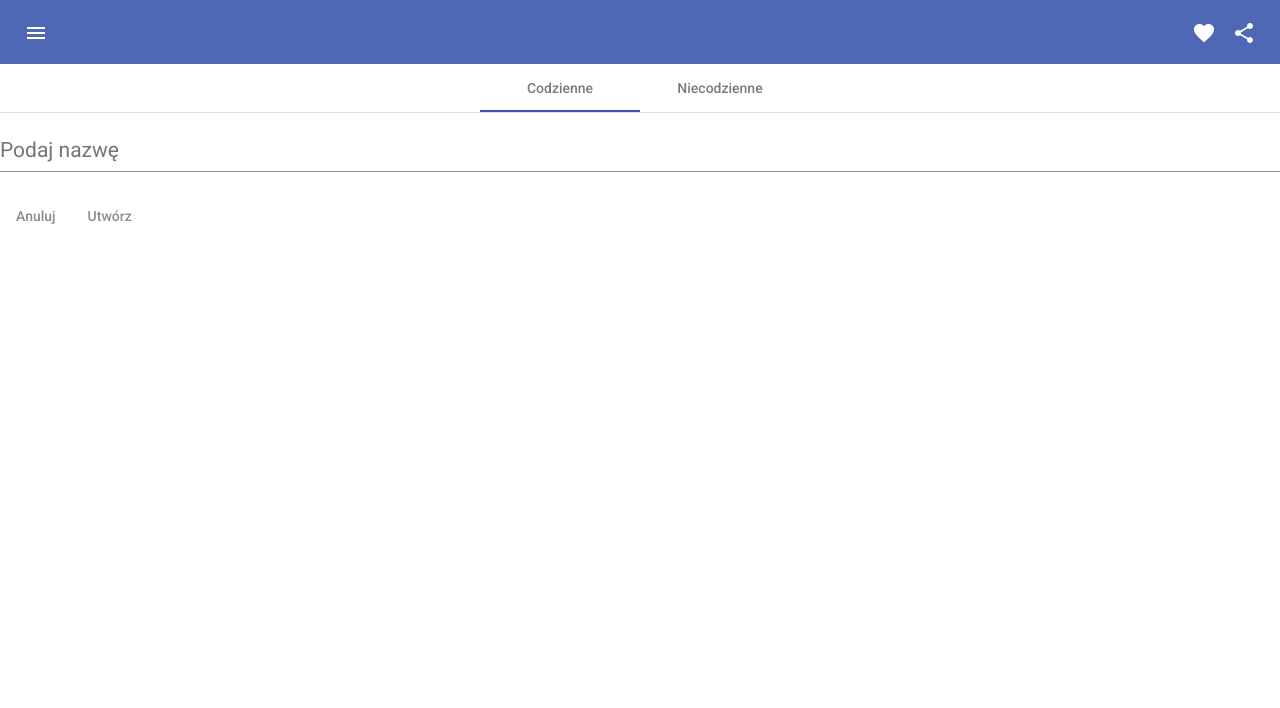
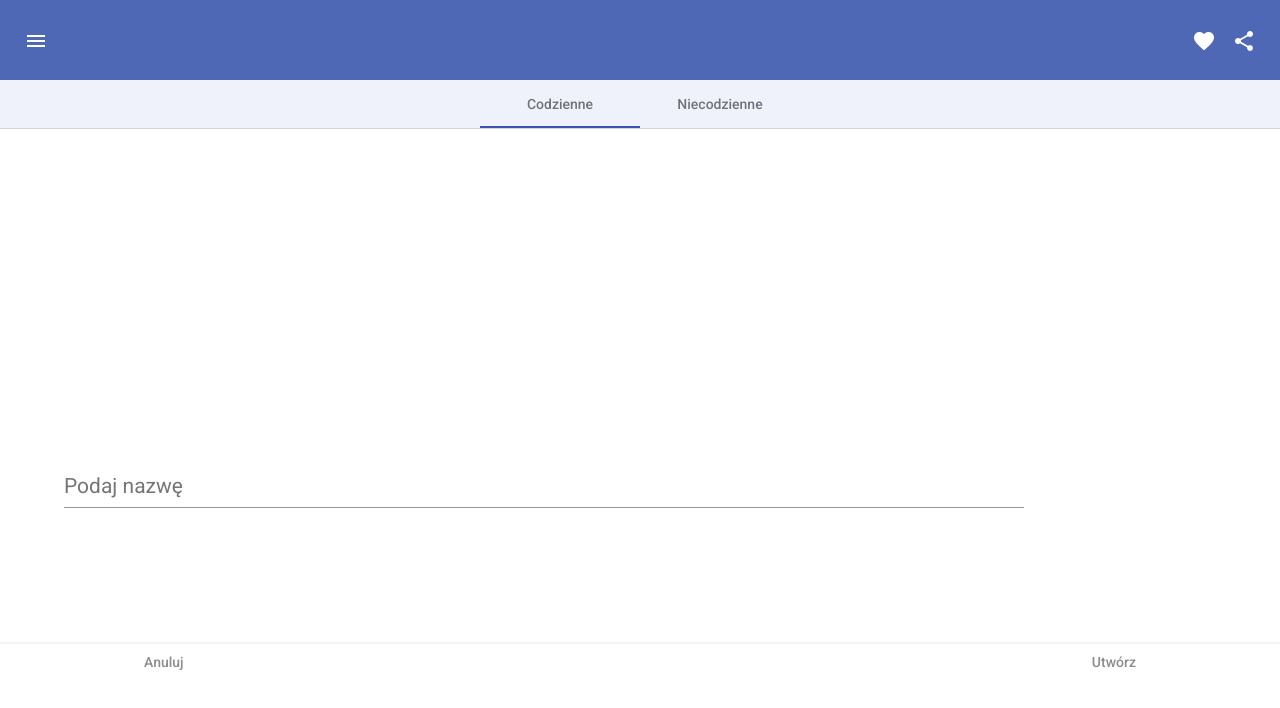
Before and after one commit to kfaldzinski/shoppinglists, an Angular app: page /new-shopping-list in a window 1280 px wide. Shown: the top 708 px of the page. Built offline with nearby package versions, Linux system fonts and the light colour scheme.

Commit message:
Add the the list and its edition

```diff
--- a/src/app/components/new-shopping-list/new-shopping-list.component.html
+++ b/src/app/components/new-shopping-list/new-shopping-list.component.html
@@ -14,11 +14,11 @@
   <mat-tab label="Codzienne"></mat-tab>
   <mat-tab label="Niecodzienne"></mat-tab>
 </mat-tab-group>
-<mat-form-field class="example-full-width">
+<mat-form-field>
   <mat-label>Podaj nazwę</mat-label>
   <input matInput>
 </mat-form-field>
 <div class="example-button-row">
-    <button mat-button a [routerLink]="'/shopping-lists'" class="example-button-container">Anuluj</button>
-    <button mat-button a [routerLink]="'/shopping-list-edit'" class="example-button-container">Utwórz</button>
+    <button mat-button a [routerLink]="'/shopping-lists'" class="example-button-container cancel-button">Anuluj</button>
+    <button mat-button a [routerLink]="'/shopping-list-edit'" class="example-button-container create-button">Utwórz</button>
 </div>
--- a/src/app/components/new-shopping-list/new-shopping-list.component.scss
+++ b/src/app/components/new-shopping-list/new-shopping-list.component.scss
@@ -1,5 +1,6 @@
 .mat-toolbar {
     background-color: #4e68b5;
+    height: 80px;
 }
 
 .example-spacer {
@@ -12,6 +13,36 @@
     width: 100%;
 }
 
-  .example-full-width {
+.mat-form-field {
+    width: 75%;
+    margin-left: 5%;
+    margin-top: 25%;
+}
+
+.example-full-width {
     width: 100%;
 }
+
+.cancel-button {
+    left: 10%;
+}
+
+.create-button {
+    position: absolute;
+    right: 10%;
+}
+
+.example-button-row {
+    width: 100%;
+    position: absolute;
+    bottom: 120px;
+    border-top: 2px solid #f2f2f2;
+}
+
+.mat-tab-header {
+    display: none;
+}
+
+.mat-tab-group {
+    background-color: #eff2fb;
+}
--- a/src/app/components/shopping-list-edit/shopping-list-edit.component.html
+++ b/src/app/components/shopping-list-edit/shopping-list-edit.component.html
@@ -11,24 +11,23 @@
     </button>
 </mat-toolbar>
 <div>
-    <div class="name_shopping_list">
-      <p>
-        {{ list }}
-      </p>
+  <div class="name_shopping_list">
+    <div>
+      {{list.name}}
     </div>
-    <div class="button_add_item">
-      <button mat-button a class="example-button-container">Dodaj nową pozycję</button>
-    </div>
+  </div>
+  <button class="button_add_item" mat-button a class="example-button-container-add">Dodaj nową pozycję</button>
 </div>
 <div>
-  <ul>
-    <li> {{ list_product }} </li>
-    <li> {{ list_product }} </li>
-    <li> {{ list_product }} </li>
-    <li> {{ list_product }} </li>
+  <ul class="products-item" *ngIf = "list.products.length > 0">
+    <li *ngFor = "let product of list.products">
+      {{product.name}}
+    </li>
   </ul>
 </div>
 <div class="example-button-row">
-    <button mat-button a [routerLink]="'/shopping-lists'" class="example-button-container">Anuluj</button>
-    <button mat-button a [routerLink]="'/shopping-lists'" class="example-button-container">Utwórz</button>
+  <div>
+    <button mat-button a [routerLink]="'/shopping-lists'" class="example-button-container cancel-button">Anuluj</button>
+    <button mat-button a [routerLink]="'/shopping-lists'" class="example-button-container create-button">Zapisz</button>
+  </div>
 </div>
--- a/src/app/components/shopping-list-edit/shopping-list-edit.component.scss
+++ b/src/app/components/shopping-list-edit/shopping-list-edit.component.scss
@@ -16,7 +16,7 @@
     justify-content: center;
 }
 
-.name_shopping_list p {
+.name_shopping_list p, .products-item ul li {
     color: #ffffff;
     margin: 0px auto;
     font-size: 16px;
@@ -33,5 +33,36 @@
 }
 
 .example-button-row {
-    margin-top: 75%;
+    width: 100%;
+    position: absolute;
+    bottom: 120px;
+    border-top: 2px solid #f2f2f2;
+
 }
+
+.example-button-container-add {
+    height: 80px;
+    border-bottom: 2px solid #f2f2f2;
+    width: 100%;
+}
+
+.products-item {
+    list-style-type: none;
+    text-align: center;
+    padding: 0px;
+    font-size: 16px;
+}
+
+.products-item li {
+    margin: 15px 0 15px 0;
+}
+
+.cancel-button {
+    left: 10%;
+}
+
+.create-button {
+    position: absolute;
+    right: 10%;
+    color: #23b574;
+}
--- a/src/app/components/shopping-list-edit/shopping-list-edit.component.ts
+++ b/src/app/components/shopping-list-edit/shopping-list-edit.component.ts
@@ -1,4 +1,4 @@
-import { Component, OnInit } from '@angular/core';
+import { Component, OnInit, Input } from '@angular/core';
 
 @Component({
   selector: 'app-shopping-list-edit',
@@ -7,9 +7,8 @@ import { Component, OnInit } from '@angular/core';
 })
 export class ShoppingListEditComponent implements OnInit {
 
-  list: string = 'np. warzywa';
-
-  list_product: string = 'jakiś produkt';
+  @Input()
+  public list;
 
   constructor() { }
 
--- a/src/app/components/shopping-lists/shopping-lists.component.html
+++ b/src/app/components/shopping-lists/shopping-lists.component.html
@@ -1,3 +1,4 @@
+<div *ngIf = "showShoppingList === false">
   <mat-toolbar color="primary">
     <button mat-icon-button class="example-icon" aria-label="Example icon-button with menu icon">
       <mat-icon>menu</mat-icon>
@@ -24,27 +25,30 @@
           </mat-panel-title>
         </mat-expansion-panel-header>
         <div *ngIf = "list.products.length > 0">
-          <p *ngFor = "let product of list.products">
+          <div *ngFor = "let product of list.products">
             {{ product.name }}
-          </p>
-          <p>
-            {{ title }}
-          </p>
+          </div>
+        </div>
         <div class="example-button-row">
-            <button mat-button color="#8c8c8c">+/-</button>
-          </div>
+          <button (click)="showShoppingList = true; listToEdit = list" mat-icon-button class="button_edit">+/-</button>
         </div>
       </mat-expansion-panel>
     </mat-accordion>
-  <div>
+    <div class="add-list">
+      <!-- <p>
+        Dodaj pierwszą<br>
+        listę zakupów
+      </p> -->
       <p>
       Dodaj kolejną<br>
       listę zakupów
       </p>
-    <div class="example-button-container">
+    </div>
+    <div>
       <button [routerLink]="'/new-shopping-list'" mat-fab color="primary" aria-label="Example icon button with a delete icon">
         <mat-icon>plus_one</mat-icon>
       </button>
     </div>
   </div>
 </div>
+<app-shopping-list-edit [list]="listToEdit" *ngIf = "showShoppingList === true"></app-shopping-list-edit>
--- a/src/app/components/shopping-lists/shopping-lists.component.scss
+++ b/src/app/components/shopping-lists/shopping-lists.component.scss
@@ -24,10 +24,31 @@ p {
 }
 
 .example-button-row {
-    text-align: center;
-    margin-top: 15px;
+    vertical-align: bottom;
+
 }
 
 .mat-ripple {
     display: none;
 }
+
+.button_edit {
+    color: #8c8c8c;
+}
+
+.mat-expansion-panel-header {
+    height: 80px;
+}
+
+.add-list {
+    margin-top: 40px;
+}
+
+.mat-toolbar {
+    background-color: #4e68b5;
+    height: 80px;
+}
+
+.mat-tab-group {
+    background-color: #eff2fb;
+}
--- a/src/app/components/shopping-lists/shopping-lists.component.ts
+++ b/src/app/components/shopping-lists/shopping-lists.component.ts
@@ -1,5 +1,6 @@
-import { Component, OnInit, Input } from '@angular/core';
+import { Component, OnInit } from '@angular/core';
 import { ShoppingListsService } from '../../services/shopping-lists.service';
+import { ShoppingList } from 'src/app/model/shopping-list';
 
 @Component({
   selector: 'app-shopping-lists',
@@ -10,7 +11,11 @@ import { ShoppingListsService } from '../../services/shopping-lists.service';
 export class ShoppingListsComponent implements OnInit {
 //instancja klasy ShoppingListsComponent
 
-  lists = [];
+  public lists = [];
+  showShoppingList: boolean = false;
+  listToEdit: ShoppingList = null;
+  showFirstList: boolean = false;
+
 
   constructor(private shoppingListsService: ShoppingListsService){
   }
```
Lines whose indentation alone changed are shown as unchanged.
